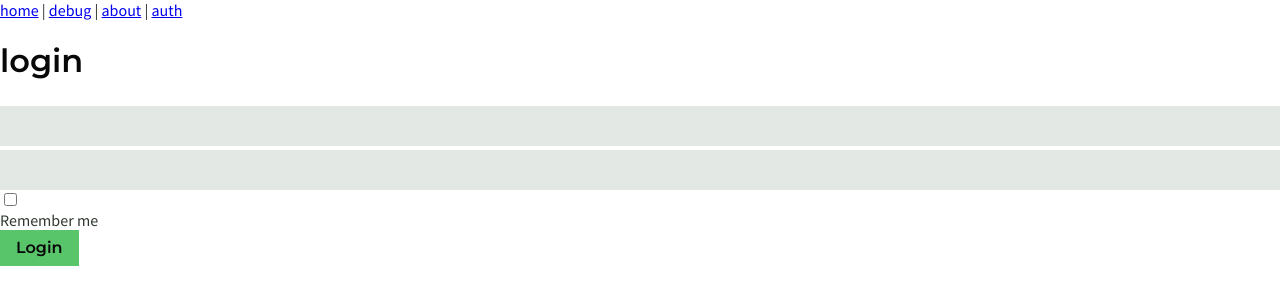
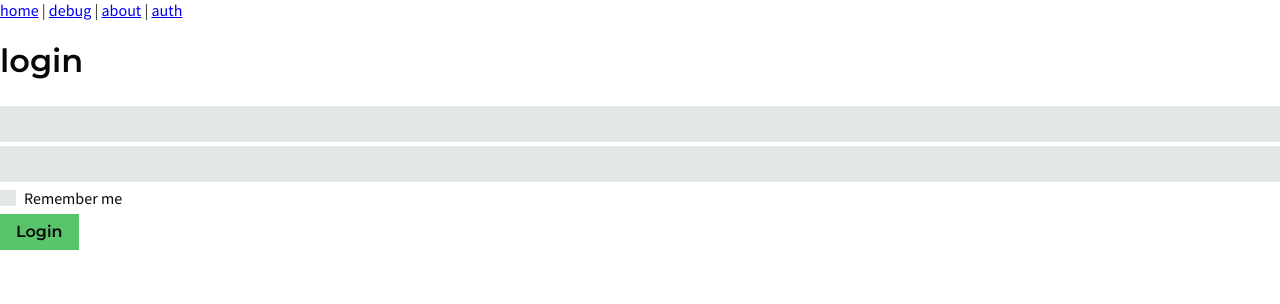
Before and after one commit to Davans01/Leiden_project, a Vue app: page /auth in a window 1280 px wide. Shown: the top 304 px of the page. Built offline with nearby package versions, Linux system fonts and the light colour scheme; no server answers.

Commit message:
Create checkbox component

```diff
--- /dev/null
+++ b/src/components/checkbox.vue
@@ -0,0 +1,145 @@
+<template>
+  <div class="checkbox" :class="$attrs.class" :style="$attrs.style">
+    <div class="positioner">
+      <input
+        class="input"
+        type="checkbox"
+        v-bind="inputAttrs"
+        :id="$attrs.id || id"
+        :value="modelValue"
+        @input="$emit('update:modelValue', $event.target.checked)"
+      />
+      <div class="button">
+        <check-icon class="check" />
+      </div>
+    </div>
+    <label class="label" :for="$attrs.id || id">{{ label }}</label>
+  </div>
+</template>
+
+<script>
+import { omit } from "../omit"
+import { getId } from "../uid"
+import CheckIcon from "../icons/check-icon"
+
+export default {
+  name: "checkbox",
+  components: {
+    CheckIcon,
+  },
+  props: {
+    label: String,
+    modelValue: Boolean,
+  },
+  computed: {
+    inputAttrs() {
+      return omit(this.$attrs, "class", "style")
+    },
+  },
+  emits: ["update:modelValue"],
+  inheritAttrs: false,
+  data() {
+    return {
+      id: getId(),
+    }
+  },
+}
+</script>
+
+<style lang="scss" scoped>
+@import "../vars.scss";
+
+.checkbox {
+  display: flex;
+  align-items: center;
+  height: 32px;
+  user-select: none;
+}
+
+.label {
+  color: $header-primary;
+  font-size: 16px;
+  font-weight: 500;
+
+  margin: 0 8px;
+}
+
+.positioner {
+  width: 16px;
+  height: 16px;
+  position: relative;
+}
+
+.input {
+  position: absolute;
+  top: 0;
+  right: 0;
+  bottom: 0;
+  left: 0;
+  width: calc(100% + 16px);
+  height: calc(100% + 16px);
+
+  padding: 8px;
+  margin: -8px;
+  border: none;
+  outline: none;
+
+  opacity: 0;
+
+  &:not(:disabled) {
+    cursor: pointer;
+  }
+}
+
+.button {
+  position: absolute;
+  top: 0;
+  right: 0;
+  bottom: 0;
+  left: 0;
+  width: 100%;
+  height: 100%;
+
+  background: $background-tertiary;
+  border: 2px solid $background-tertiary;
+  color: $interactive-active;
+
+  pointer-events: none;
+
+  transition: 150ms;
+  transition-property: background-color, border-color, color;
+
+  input:hover + & {
+    background: $interactive-muted;
+    border-color: $interactive-muted;
+  }
+
+  input:focus + & {
+    border-color: $accent;
+  }
+
+  input:disabled + & {
+    background: transparent;
+    border-color: $interactive-muted;
+    color: $interactive-muted;
+  }
+}
+
+.check {
+  position: absolute;
+  top: 0;
+  right: 0;
+  bottom: 0;
+  left: 0;
+  width: 100%;
+  height: 100%;
+
+  opacity: 0;
+  transition: 150ms;
+  transition-property: opacity;
+
+  :checked + .button > & {
+    opacity: 1;
+  }
+}
+</style>
--- a/src/global.scss
+++ b/src/global.scss
@@ -1,4 +1,8 @@
 @import "./vars.scss";
+
+* {
+  box-sizing: border-box;
+}
 
 body {
   font-family: "Source Sans Pro", Helvetica, Arial, sans-serif;
--- /dev/null
+++ b/src/icons/check-icon.vue
@@ -0,0 +1,17 @@
+<template>
+  <svg width="16" height="16" viewBox="0 0 16 16" fill="none">
+    <path
+      d="M12 5L6.5 11L4 8.27273"
+      stroke="currentColor"
+      strokeWidth="2"
+      strokeLinecap="round"
+      strokeLinejoin="round"
+    />
+  </svg>
+</template>
+
+<script>
+export default {
+  name: "check-icon",
+}
+</script>
--- a/src/views/auth.vue
+++ b/src/views/auth.vue
@@ -6,22 +6,21 @@
   <form @submit="login($event)" v-else>
     <text-input type="email" label="Email" v-model="email" />
     <text-input type="password" label="Password" v-model="password" />
-    <label class="input-container">
-      <input v-model="remember" type="checkbox" />
-      <div class="input-label">Remember me</div>
-    </label>
+    <checkbox label="Remember me" v-model="remember" />
     <primary-button type="submit">Login</primary-button>
   </form>
 </template>
 
 <script>
 import { mapGetters } from "vuex"
+import Checkbox from "../components/checkbox.vue"
 import PrimaryButton from "../components/primary-button"
 import TextInput from "../components/text-input"
 
 export default {
   name: "auth",
   components: {
+    Checkbox,
     PrimaryButton,
     TextInput,
   },
@@ -52,13 +51,3 @@ export default {
   },
 }
 </script>
-
-<style lang="scss" scoped>
-.input-container {
-  display: block;
-}
-
-.input-label {
-  display: block;
-}
-</style>
```
